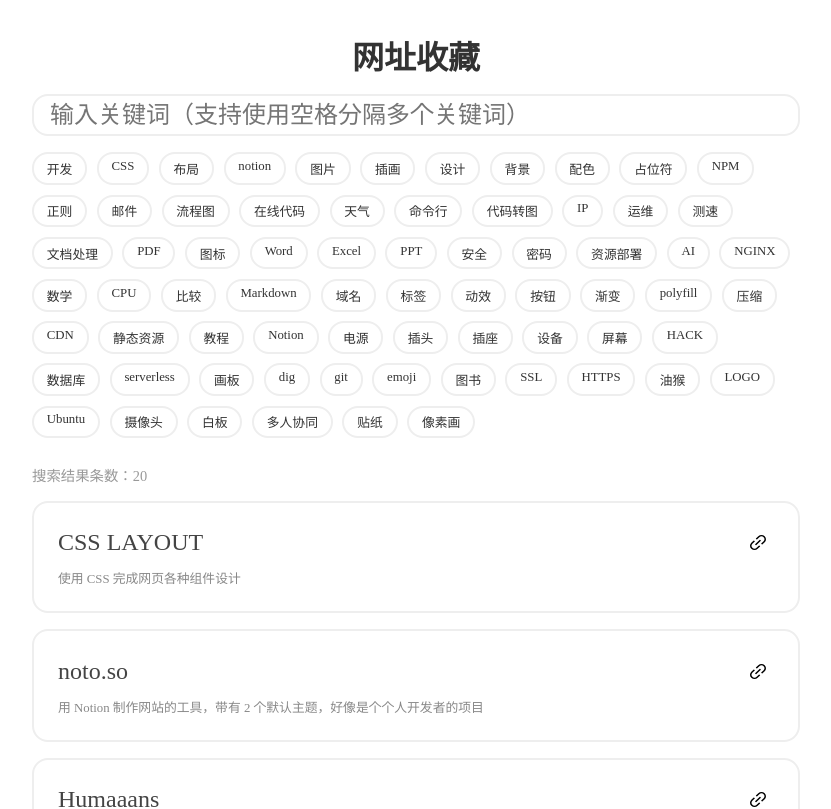
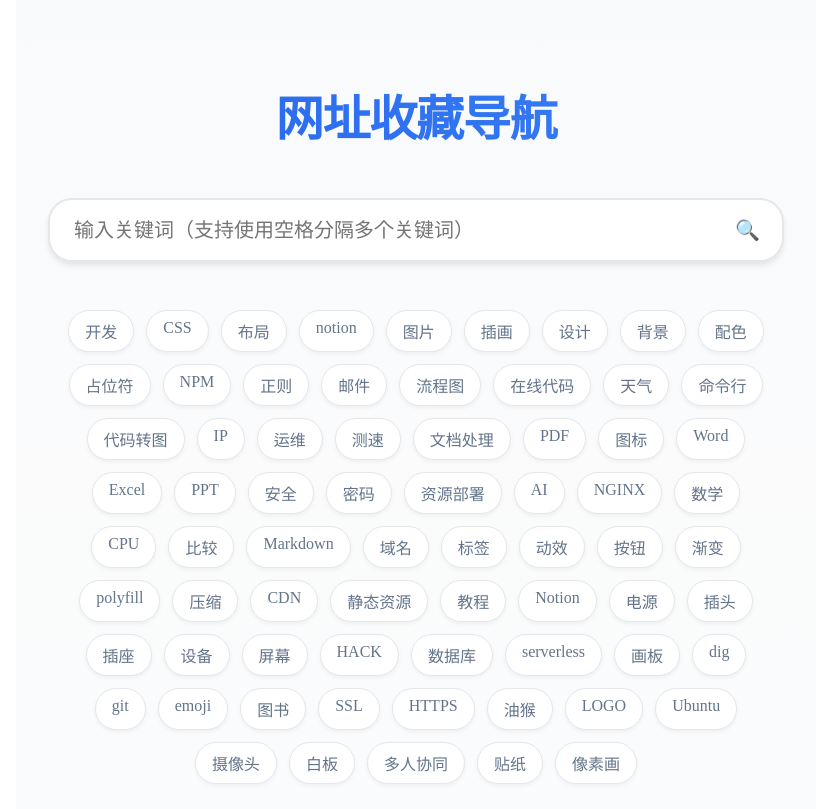
Before and after one commit to yukapril/nav.fridaycoder.com, a Vue app: page / in a window 1280 px wide. Shown: the top 809 px of the page, without its empty margins (224-1055 px from the left). Built offline with nearby package versions, Linux system fonts and the light colour scheme.

Commit message:
feat: 更新首页标题和搜索框样式，优化标签和数据项展示

```diff
--- a/src/views/HomeView.vue
+++ b/src/views/HomeView.vue
@@ -1,9 +1,10 @@
 <template>
   <div class="home-page">
-    <h1 class="title">网址收藏</h1>
+    <h1 class="title">网址收藏导航</h1>
 
     <div class="search-box">
       <input class="search" type="search" v-model="search" placeholder="输入关键词（支持使用空格分隔多个关键词）">
+      <span class="search-icon">🔍</span>
     </div>
 
     <ul class="tags">
@@ -19,7 +20,11 @@
       <li class="item" v-for="item in filteredList" :key="item.id">
         <div class="l1">
           <div><span class="name">{{ item.name }}</span></div>
-          <div><a :href="item.url" target="_blank"><span class="ico-url"/></a></div>
+          <div class="visit-btn">
+            <a :href="item.url" target="_blank" class="link-button">
+              <span class="ico-url">访问</span>
+            </a>
+          </div>
         </div>
         <div class="l2">
           <span class="desc">{{ item.desc }}</span>
@@ -56,7 +61,7 @@ const filterTags = (data: Data): string[] => {
 }
 
 export default defineComponent({
-  setup () {
+  setup() {
     const router = useRouter()
     const route = useRoute()
     const { q } = route.query
@@ -107,120 +112,188 @@ export default defineComponent({
 
 <style lang="less" scoped>
 .home-page {
+  --primary: #2563eb;
+  --primary-light: #3b82f6;
+  --primary-dark: #1d4ed8;
   --white: #fff;
-  --border: #eee;
-  --border-blue: #0070f3;
-  --result-tip-color: #999;
-  --item-main-color: #444;
-  --item-sub-color: #888;
+  --gray-50: #f9fafb;
+  --gray-100: #f3f4f6;
+  --gray-200: #e5e7eb;
+  --gray-600: #4b5563;
+  --gray-700: #374151;
+  --gray-800: #1f2937;
+  --border: #e5e7eb;
+  --text-light: #64748b;
 
-  padding: 1rem;
+  max-width: 1200px;
+  margin: 0 auto;
+  padding: 2rem;
+  min-height: 100vh;
+  background: linear-gradient(to bottom, var(--gray-50), var(--white));
 
   .title {
-    padding: 1rem 0;
+    padding: 3rem 0;
     text-align: center;
-    font-size: 2rem;
-    color: #333;
+    font-size: 3rem;
+    font-weight: 800;
+    color: var(--gray-800);
+    letter-spacing: -0.025em;
+    background: linear-gradient(45deg, var(--primary), var(--primary-light));
+    -webkit-background-clip: text;
+    -webkit-text-fill-color: transparent;
   }
 
   .search-box {
+    max-width: 768px;
+    margin: 0 auto;
+    position: relative;
+
     .search {
-      padding: 1.2rem 1rem;
+      padding: 1.25rem 3rem 1.25rem 1.5rem;
       width: 100%;
-      height: 2rem;
-      line-height: 1;
+      height: 4rem;
+      line-height: 1.5;
       background-color: var(--white);
-      border-radius: 1rem;
-      border: 2px solid var(--border);
-      font-size: 1.5rem;
-      transition: all 0.3s ease-out;
+      border-radius: 1.5rem;
+      border: 2px solid var(--gray-200);
+      font-size: 1.25rem;
+      box-shadow: 0 4px 6px -1px rgba(0, 0, 0, 0.1);
+      transition: all 0.3s ease;
 
-      &:focus, &:hover {
+      &:focus,
+      &:hover {
         outline: none;
-        border-color: var(--border-blue);
+        border-color: var(--primary);
+        box-shadow: 0 0 0 4px rgba(37, 99, 235, 0.15);
+        transform: translateY(-2px);
+      }
+    }
+
+    .search-icon {
+      position: absolute;
+      right: 1.5rem;
+      top: 50%;
+      transform: translateY(-50%);
+      font-size: 1.25rem;
+      color: var(--gray-600);
+      pointer-events: none;
+    }
+  }
+
+  .tags {
+    max-width: 800px;
+    margin: 2rem auto;
+    display: flex;
+    gap: 0.75rem;
+    flex-wrap: wrap;
+    justify-content: center;
+    padding: 1rem;
+    list-style: none;
+
+    .tag {
+      margin: 0;
+      padding: 0.5rem 1rem;
+      background-color: var(--white);
+      border-radius: 3rem;
+      border: 1px solid var(--border);
+      font-size: 1rem;
+      color: var(--text-light);
+      cursor: pointer;
+      transition: all 0.3s ease;
+      box-shadow: 0 2px 4px rgba(0, 0, 0, 0.05);
+
+      &:hover {
+        border-color: var(--primary);
+        background-color: var(--primary);
+        color: var(--white);
+        transform: translateY(-2px);
+        box-shadow: 0 4px 6px rgba(37, 99, 235, 0.2);
       }
     }
   }
 
-  .tags {
-    display: flex;
+  .data {
     list-style: none;
-    flex-wrap: wrap;
-    margin-top: 1rem;
+    padding: 0;
+    display: grid;
+    grid-template-columns: repeat(auto-fill, minmax(320px, 1fr));
+    gap: 2rem;
+    margin-top: 3rem;
 
-    .tag {
-      margin: 0 .6rem .6rem 0;
-      padding: .3rem .8rem;
+    .item {
+      padding: 1.75rem;
       background-color: var(--white);
-      border-radius: 1rem;
-      border: 2px solid var(--border);
-      font-size: .8rem;
-      cursor: pointer;
-      transition: all 0.3s ease-out;
+      border-radius: 1.25rem;
+      border: 1px solid var(--gray-200);
+      box-shadow: 0 4px 6px rgba(0, 0, 0, 0.05);
+      transition: all 0.3s ease;
+      position: relative;
+      overflow: hidden;
+
+      &::before {
+        content: '';
+        position: absolute;
+        top: 0;
+        left: 0;
+        width: 100%;
+        height: 4px;
+        background: linear-gradient(90deg, var(--primary), var(--primary-light));
+        opacity: 0;
+        transition: opacity 0.3s ease;
+      }
 
       &:hover {
-        border-color: var(--border-blue);
-      }
-    }
-  }
+        transform: translateY(-4px);
+        box-shadow: 0 8px 12px rgba(0, 0, 0, 0.1);
 
-  .data-tips {
-    margin: 1rem 0;
-    font-size: .9rem;
-    color: var(--result-tip-color);
-  }
-
-  .data {
-    list-style: none;
-
-    .item {
-      margin: 1rem 0;
-      padding: 1.5rem;
-      background-color: var(--white);
-      border-radius: 1rem;
-      border: 2px solid var(--border);
-      font-size: .8rem;
-      transition: all 0.3s ease-out;
-
-      &:hover {
-        border-color: var(--border-blue);
+        &::before {
+          opacity: 1;
+        }
       }
 
       .l1 {
         display: flex;
         justify-content: space-between;
         align-items: center;
+        margin-bottom: 1rem;
+
+        .name {
+          font-size: 1.25rem;
+          font-weight: 700;
+          color: var(--gray-800);
+        }
+
+        .visit-btn {
+          flex-shrink: 0;
+        }
+
+        .link-button {
+          text-decoration: none;
+
+          .ico-url {
+            display: inline-block;
+            padding: 0.75rem 1.5rem;
+            border-radius: 0.75rem;
+            background-color: var(--primary);
+            color: var(--white);
+            font-size: 0.875rem;
+            font-weight: 500;
+            transition: all 0.3s ease;
+
+            &:hover {
+              background-color: var(--primary-dark);
+              transform: translateY(-2px);
+            }
+          }
+        }
       }
 
       .l2 {
-        margin-top: .6rem;
-      }
-
-      .name {
-        font-size: 1.5rem;
-        color: var(--item-main-color);
-      }
-
-      .desc {
-        font-size: .8rem;
-        color: var(--item-sub-color);
-      }
-
-      a {
-        display: flex;
-        align-items: center;
-        justify-content: center;
-        width: 2rem;
-        height: 2rem;
-        text-decoration: none;
-      }
-
-      .ico-url {
-        display: block;
-        width: 1.2rem;
-        height: 1.2rem;
-        background-image: url(../assets/url.svg);
-        background-size: 100%;
+        .desc {
+          font-size: 1rem;
+          color: var(--gray-600);
+          line-height: 1.6;
+        }
       }
     }
   }
```
